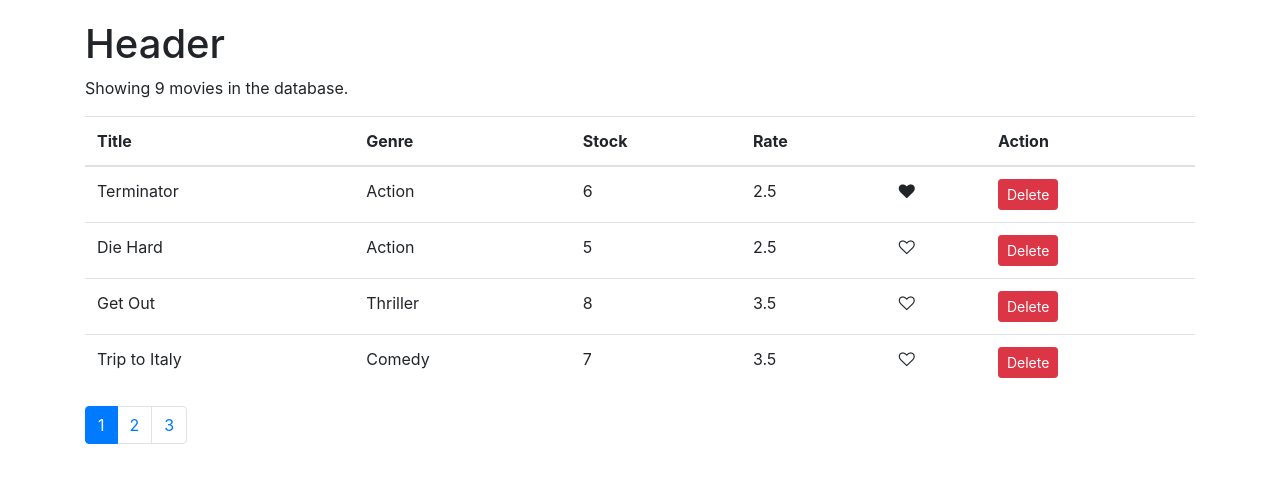
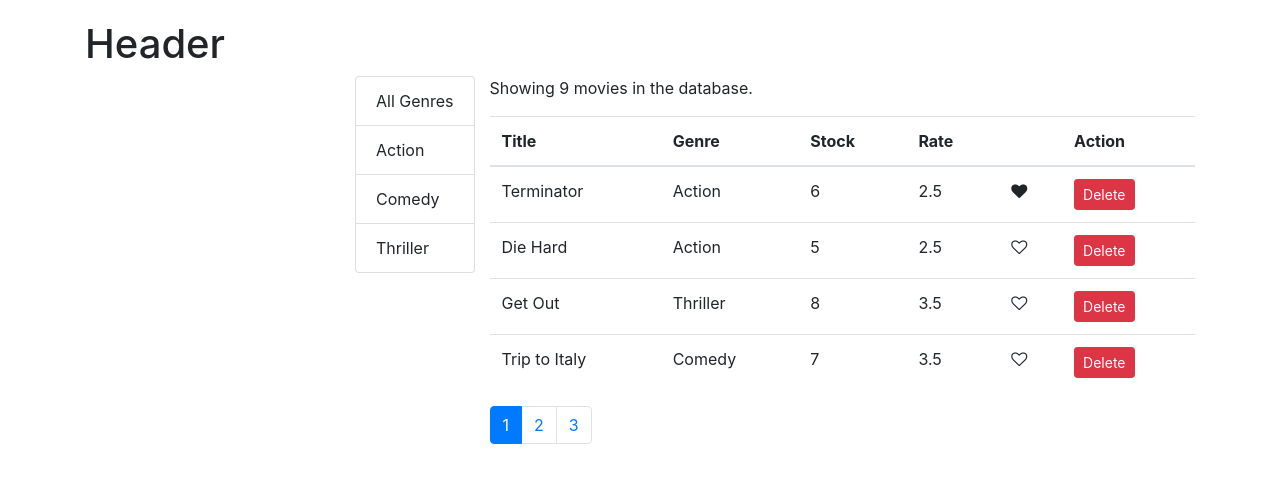
Before and after one commit to sithwin/react-vidly, a React (Create React App) app: page / in a window 1280 px wide. Shown: the top 482 px of the page. Built offline with nearby package versions, Linux system fonts and the light colour scheme.

Commit message:
added List Group

```diff
--- a/src/App.js
+++ b/src/App.js
@@ -1,13 +1,16 @@
 import logo from "./logo.svg";
 import "./App.css";
 import Movies from "./components/movies";
+import React from "react";
 
 function App() {
   return (
-    <main className="container">
-      <h1>Header</h1>
-      <Movies />
-    </main>
+    <React.Fragment>
+      <main className="container">
+        <h1>Header</h1>
+        <Movies />
+      </main>
+    </React.Fragment>
   );
 }
 
--- /dev/null
+++ b/src/components/common/listGroup.jsx
@@ -0,0 +1,34 @@
+import React from "react";
+
+const ListGroup = (props) => {
+  const {
+    items,
+    textProperty,
+    valueProperty,
+    onItemSelect,
+    selectedItem,
+  } = props;
+  return (
+    <ul className="list-group">
+      {items.map((item) => (
+        <li
+          onClick={() => onItemSelect(item)}
+          key={item[valueProperty]}
+          className={
+            item === selectedItem ? "list-group-item active" : "list-group-item"
+          }
+          style={{ cursor: "pointer" }}
+        >
+          {item[textProperty]}
+        </li>
+      ))}
+    </ul>
+  );
+};
+
+ListGroup.defaultProps = {
+  textProperty: "name",
+  valueProperty: "_id",
+};
+
+export default ListGroup;
--- a/src/components/movies.jsx
+++ b/src/components/movies.jsx
@@ -3,13 +3,21 @@
 import { paginate } from "../utli/paginate";
 import Like from "./common/like";
 import Pagination from "./common/pagination";
+import ListGroup from "./common/listGroup";
+import { getGenres } from "../services/fakeGenreService";
 
 class Movies extends Component {
   state = {
-    movies: getMovies(),
+    movies: [],
+    genres: [],
     currentPage: 1,
     pageSize: 4,
   };
+
+  componentDidMount() {
+    const genres = [{ name: "All Genres" }, ...getGenres()];
+    this.setState({ movies: getMovies(), genres: genres });
+  }
 
   handleDelete = (movie) => {
     const movies = this.state.movies.filter((m) => m._id !== movie._id);
@@ -28,17 +36,36 @@
     this.setState({ currentPage: page });
   };
 
+  handleGenreSelect = (item) => {
+    this.setState({ selectedItem: item, currentPage: 1 });
+  };
+
   render() {
     const { length: count } = this.state.movies;
-    const { pageSize, currentPage, movies } = this.state;
+    const {
+      pageSize,
+      currentPage,
+      movies: allMovies,
+      selectedItem,
+    } = this.state;
     if (count === 0) return <p>THere are no movies in the databases</p>;
 
-    const filteredMovies = paginate(movies, currentPage, pageSize);
+    const filtered =
+      selectedItem && selectedItem._id
+        ? allMovies.filter((m) => m.genre._id === selectedItem._id)
+        : allMovies;
+    const filteredMovies = paginate(filtered, currentPage, pageSize);
 
     return (
-      <React.Fragment>
-        <p>Showing {count} movies in the database.</p>
-
+      <div className="row">
+        <div className="col-3"></div>
+        <ListGroup
+          items={this.state.genres}
+          onItemSelect={this.handleGenreSelect}
+          selectedItem={selectedItem}
+        />
+        <div className="col">
+          <p>Showing {filtered.length} movies in the database.</p>
           <table className="table">
             <thead>
               <tr>
@@ -76,12 +103,13 @@
             </tbody>
           </table>
           <Pagination
-          itemsCount={count}
+            itemsCount={filtered.length}
             currentPage={currentPage}
             pageSize={pageSize}
             onPageChange={this.handlePageChange}
           />
-      </React.Fragment>
+        </div>
+      </div>
     );
   }
 }
```
Also changed, not shown: src/components/genre.jsx (added, +34 -0 lines). Lines whose indentation alone changed are shown as unchanged.
